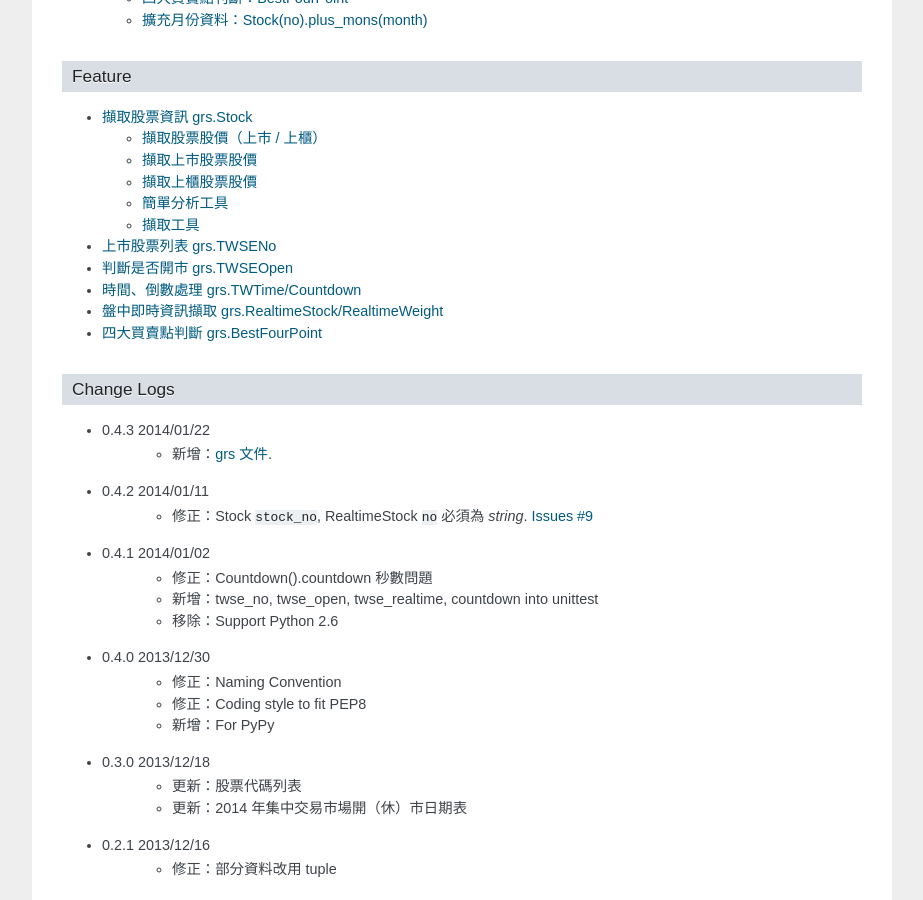
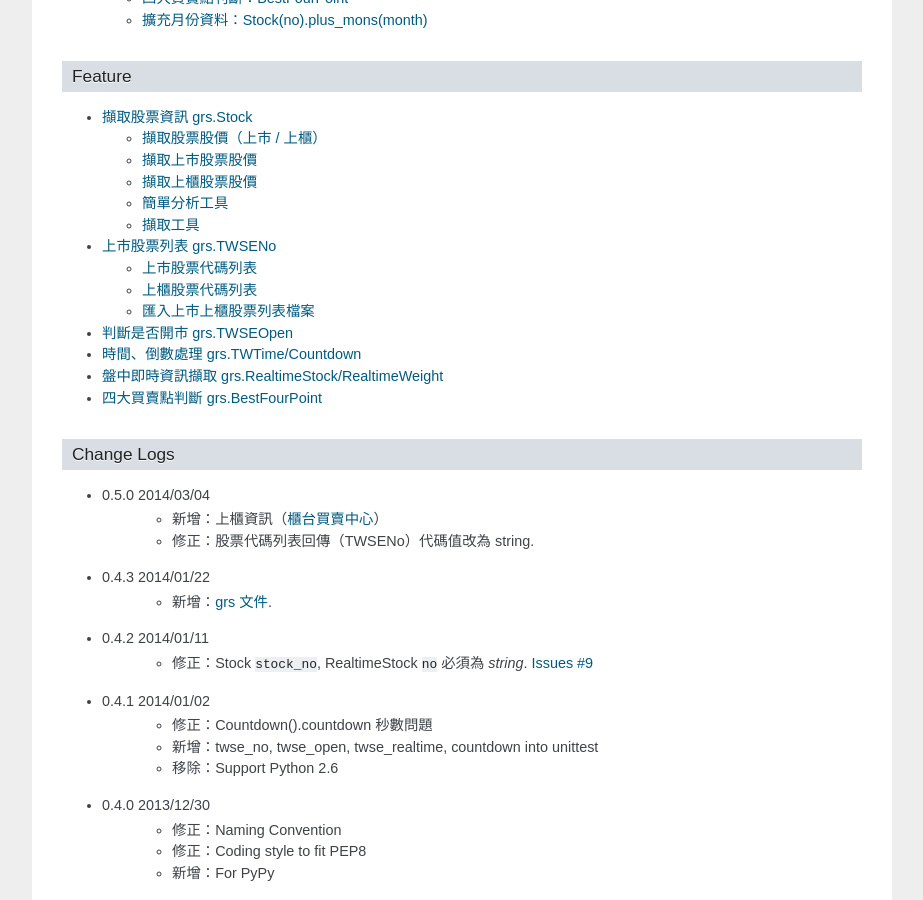
Before and after one commit to toomore/grs, a Sphinx documentation site: the page built from docs/source/index.rst, in a window 1280 px wide and 900 px high, scrolled down 1038 px. Shown: the whole window, without its empty margins (198-1121 px from the left). Built offline with Sphinx 7.4.7, drawn with Linux system fonts in a browser that asks for light colours; formulas are drawn with MathJax 3; some of the changed text lies outside the part shown.

Commit message:
Update twseno docs.

```diff
--- a/README.rst
+++ b/README.rst
@@ -24,7 +24,7 @@
 -----------------------------
 
 :Authors: Toomore Chiang
-:Version: 0.5.0 of 2014/01/22
+:Version: 0.5.0 of 2014/03/04
 :Python Version: Python 2.7, PyPy
 :Docs: http://grs-docs.toomore.net/
 
--- a/docs/source/index.rst
+++ b/docs/source/index.rst
@@ -31,7 +31,7 @@
 -----------------------------
 
 :Authors: Toomore Chiang
-:Version: 0.5.0 of 2014/01/22
+:Version: 0.5.0 of 2014/03/04
 :Python Version: Python 2.7, PyPy
 :Docs: http://grs-docs.toomore.net/
 
@@ -75,6 +75,10 @@
 
 Change Logs
 -----------------------------
+
+* 0.5.0 2014/03/04
+    - 新增：上櫃資訊（`櫃台買賣中心 <http://gretai.org.tw>`_）
+    - 修正：股票代碼列表回傳（TWSENo）代碼值改為 string.
 
 * 0.4.3 2014/01/22
     - 新增：`grs 文件 <http://grs-docs.toomore.net>`_.
--- a/docs/source/twseno.rst
+++ b/docs/source/twseno.rst
@@ -1,6 +1,20 @@
-TWSENo 上市股票列表
+上市 / 上櫃股票代碼列表
 =======================
 
+上市股票代碼列表
+-----------------------------
 .. autoclass:: grs.TWSENo
    :show-inheritance:
    :inherited-members:
+
+上櫃股票代碼列表
+-----------------------------
+.. autoclass:: grs.OTCNo
+   :show-inheritance:
+   :inherited-members:
+
+匯入上市上櫃股票列表檔案
+-----------------------------
+.. autoclass:: grs.twseno.ImportCSV
+   :show-inheritance:
+   :inherited-members:
```
Also changed, not shown: 1 other file.
